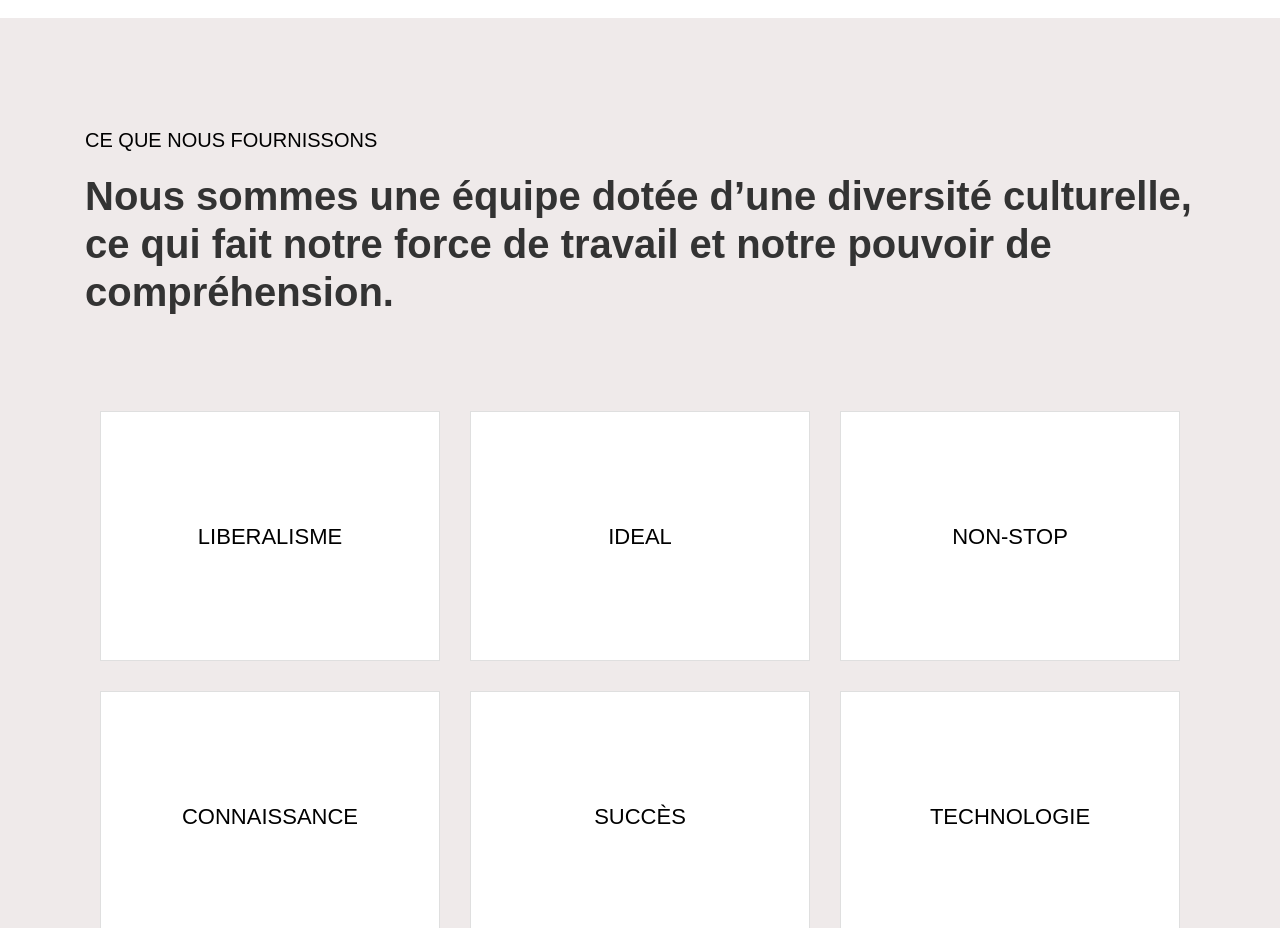
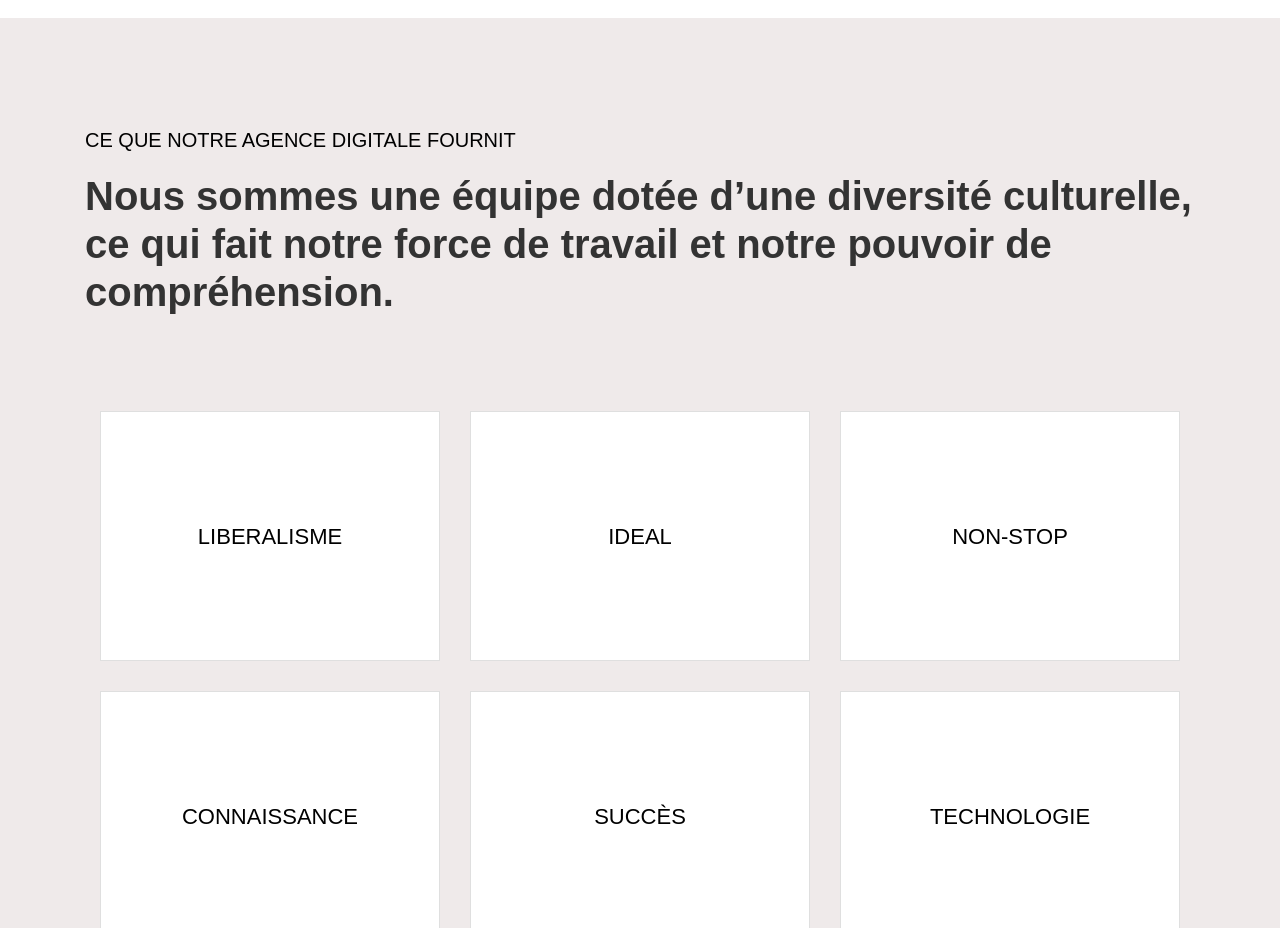
Before and after one commit to elprofa/Dubani-website, a Next.js app: page /agency in a window 1280 px wide. Shown: the part 1180-2108 px from the top of the page. Built offline with nearby package versions, Linux system fonts and the light colour scheme; a web font is replaced by a local one.

Commit message:
update19052021

```diff
--- a/components/molecule/SectionProvideHeadPageAgency/index.js
+++ b/components/molecule/SectionProvideHeadPageAgency/index.js
@@ -10,7 +10,7 @@ const SectionProvideHead=(props)=>{
     return(
         <SectionProvideStc ref={props.reference}>
             <SousTitre
-                texte="CE QUE NOUS FOURNISSONS"
+                texte="CE QUE NOTRE AGENCE DIGITALE FOURNIT"
                 marge_haut="30px"
                 marge_bas="20px"
                 poid_font="400"/>
```
